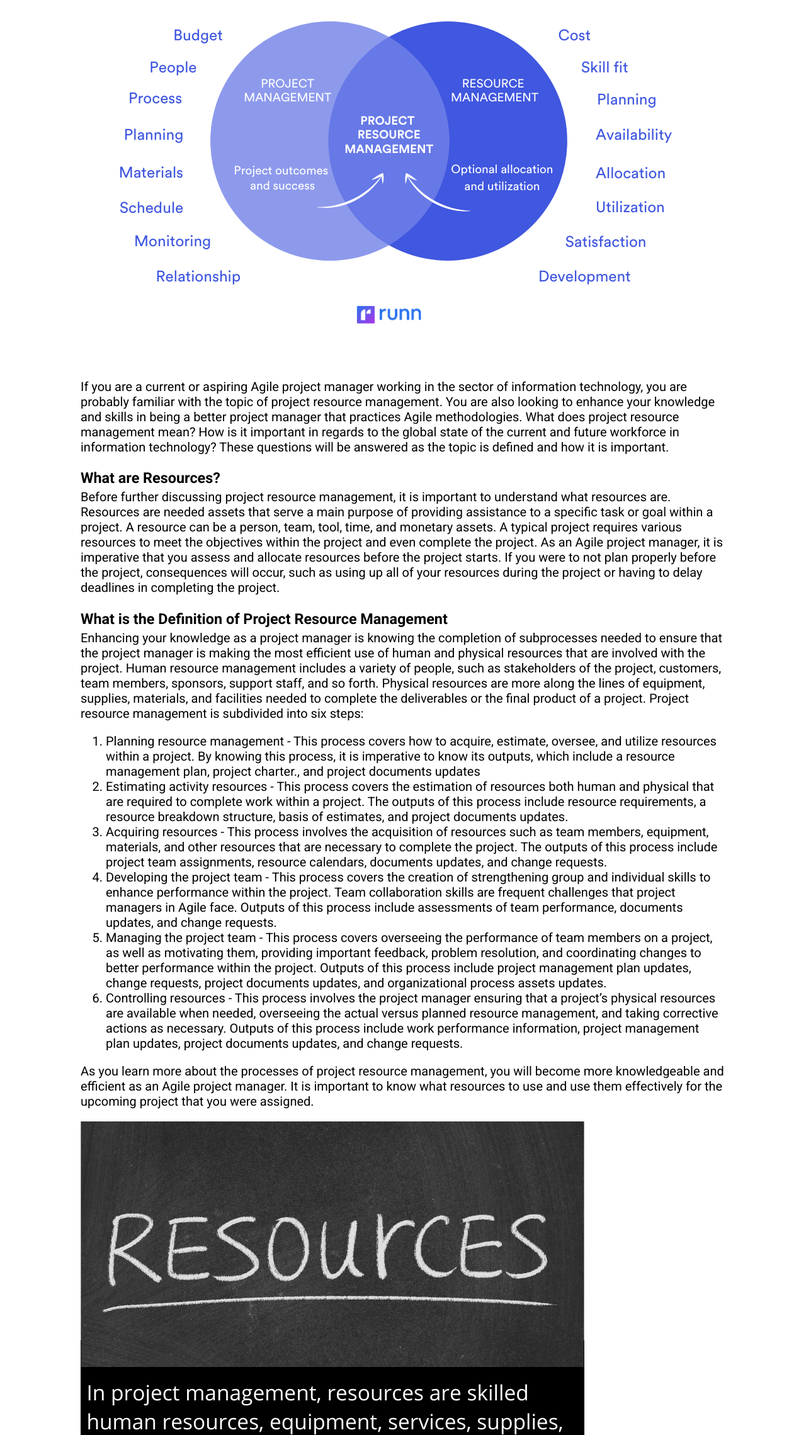
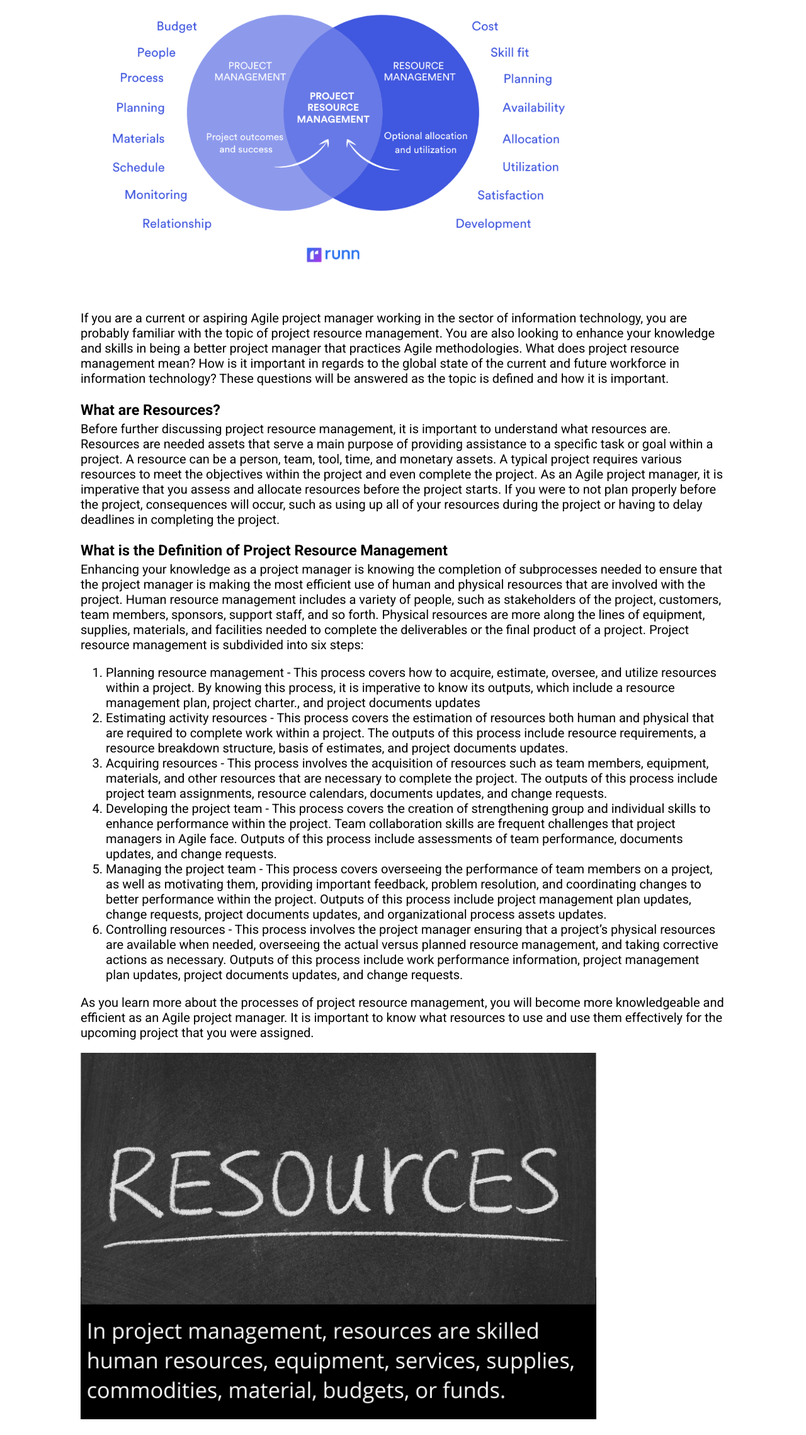
Before and after one commit to KalebWithAK/it-project-management, a website: page pages/resource-man-details.html in a window 1280 px wide. Shown: the part 280-2559 px from the top of the page at 63% size. Drawn offline with Linux system fonts and the light colour scheme.

Commit message:
Adjusting images

```diff
--- a/pages/resource-man-details.html
+++ b/pages/resource-man-details.html
@@ -31,7 +31,7 @@
   <main>
     <h2>Project Resource Management - The Basics</h2>
     <p>By: Daniel Cisneros Siliezar</p>
-    <img src="../images/PRM-diagram.png">
+    <img src="../images/PRM-diagram.png" width="80%">
 
 
     <p>
@@ -71,7 +71,7 @@
         As you learn more about the processes of project resource management, you will become more knowledgeable and efficient as an Agile project manager. It is important to know what resources to use and use them effectively for the upcoming project that you were assigned.
     </p>
 
-    <img src="../images/what-are-project-resources.png">
+    <img src="../images/what-are-project-resources.png" width="80%">
     <h3>Why is Project Resource Management Important?</h3>
     <p>
         People determine the failure or success of a business and their projects. One of the toughest challenges you will face as a project manager is managing human resources. Human resource management is a critical part of project resource management and it is imperative that you, a project manager, understand the problems within the workforce of IT and their involvement in the future.
```
